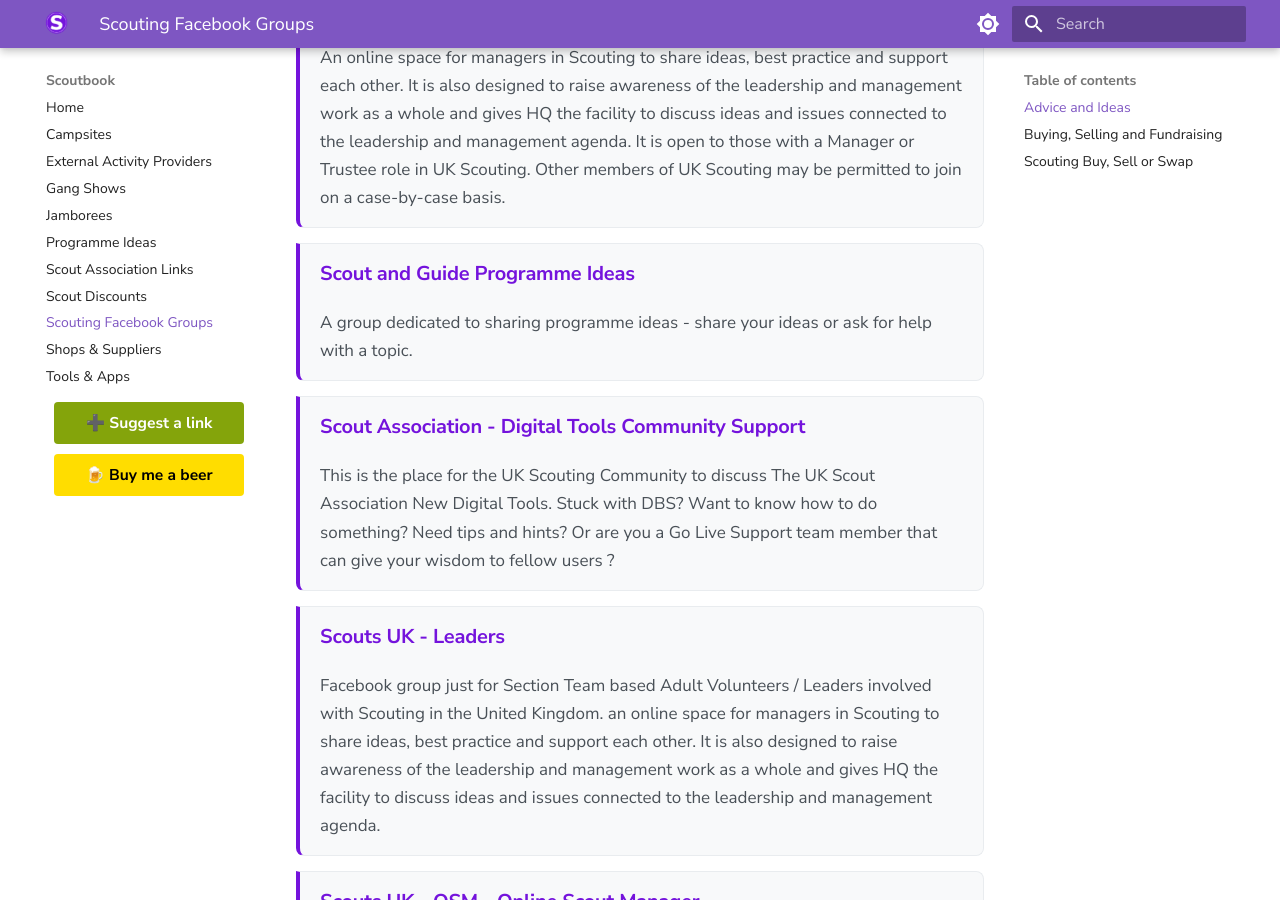
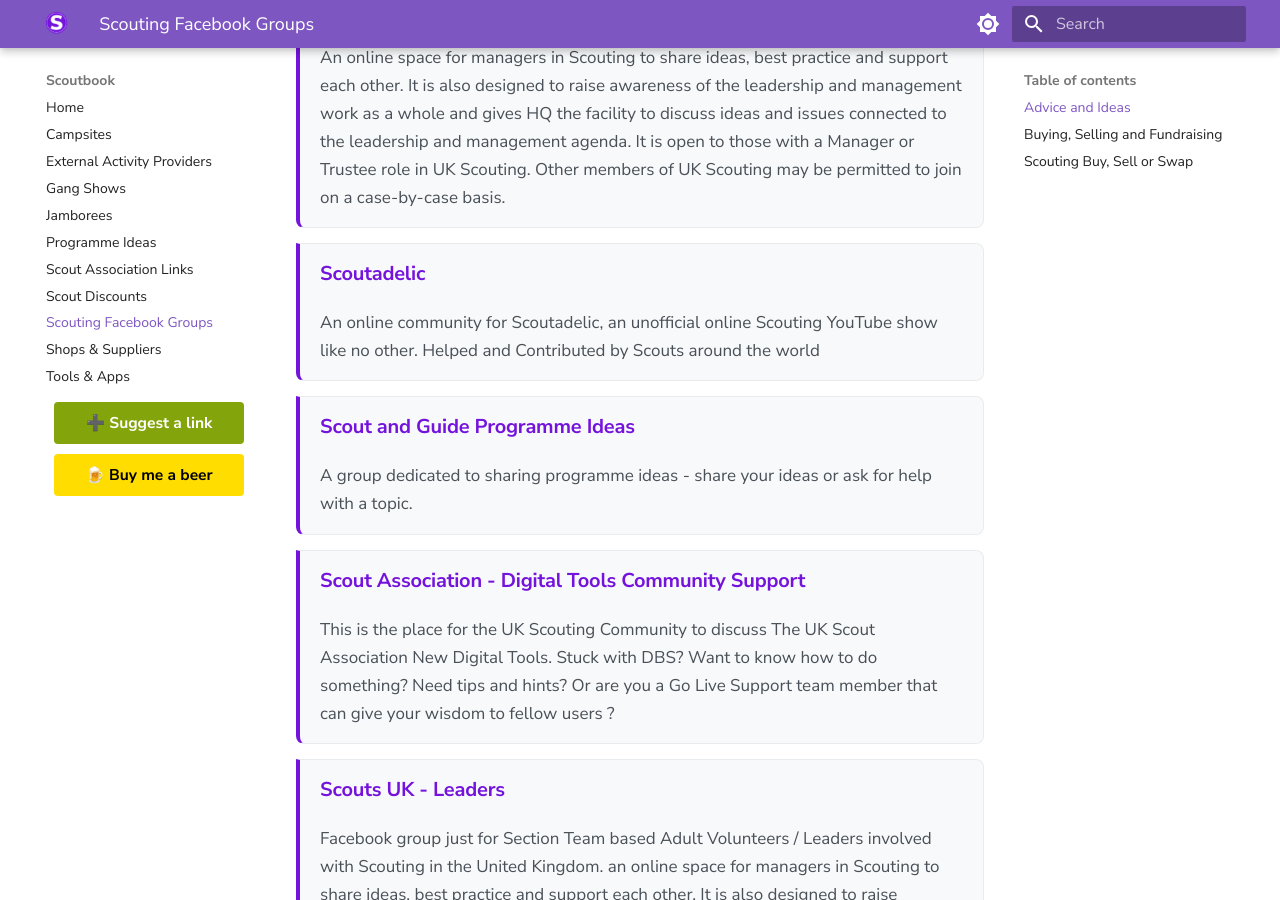
Before and after one commit to krisreynolds/scoutbook, an MkDocs documentation site: the page built from docs/facebookgroups.md, in a window 1280 px wide and 900 px high, scrolled down 1586 px. Built offline with MkDocs 1.6.1 and Material for MkDocs 9.7.7, drawn with Linux system fonts in a browser that asks for light colours; some web fonts are replaced.

Commit message:
Add Scoutadelic

```diff
--- a/docs/facebookgroups.md
+++ b/docs/facebookgroups.md
@@ -33,6 +33,9 @@
 
 ### [Managers and Trustees in Scouting - The Scouts UK](https://www.facebook.com/groups/475214515844527)
 An online space for managers in Scouting to share ideas, best practice and support each other. It is also designed to raise awareness of the leadership and management work as a whole and gives HQ the facility to discuss ideas and issues connected to the leadership and management agenda. It is open to those with a Manager or Trustee role in UK Scouting. Other members of UK Scouting may be permitted to join on a case-by-case basis.
+
+### [Scoutadelic](https://www.facebook.com/scoutadelic/)
+An online community for Scoutadelic, an unofficial online Scouting YouTube show like no other. Helped and Contributed by Scouts around the world
 
 ### [Scout and Guide Programme Ideas](https://www.facebook.com/groups/403096317215277/)
 A group dedicated to sharing programme ideas - share your ideas or ask for help with a topic.
```
